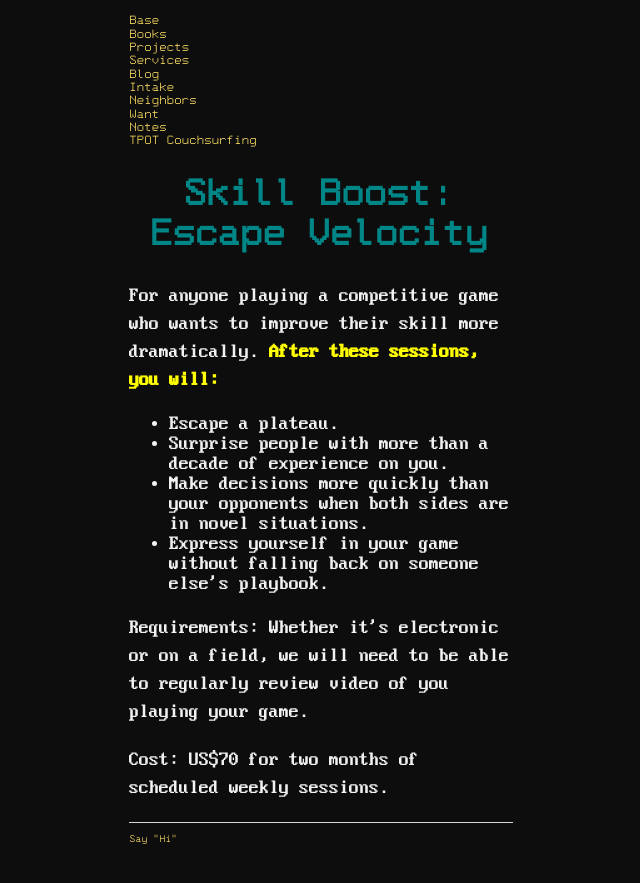
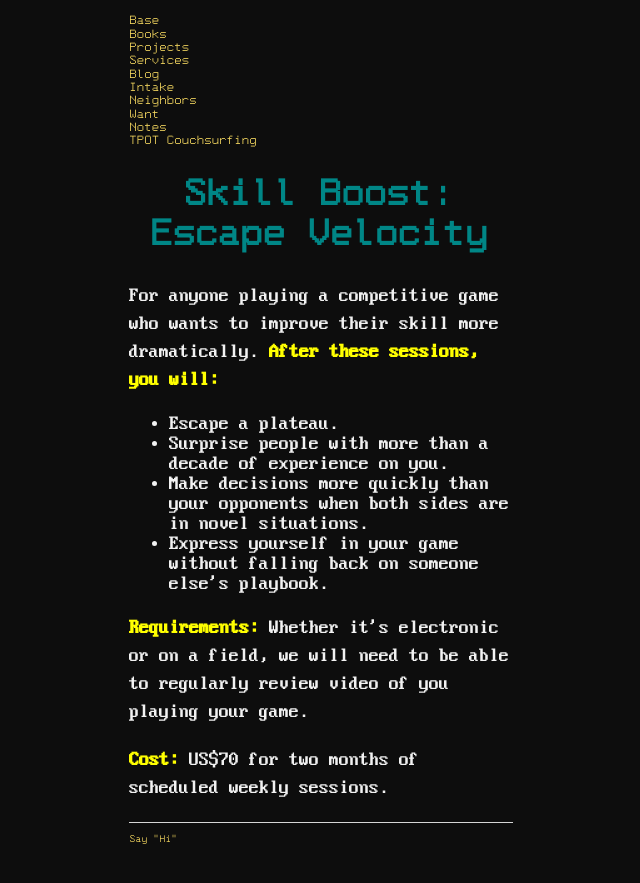
Before and after one commit to ray-dorai/ray-dorai.github.io, a Jekyll site: the page built from services.html, in a window 1280 px wide. Shown: the top 883 px of the page, without its empty margins (319-959 px from the left). Built offline with Jekyll 4.4.1, drawn with Linux system fonts in a browser that asks for light colours.

Commit message:
Update services.html

```diff
--- a/services.html
+++ b/services.html
@@ -13,5 +13,5 @@
 <li> Express yourself in your game without falling back on someone else's playbook.</li>
 </ul>
 
-<p>Requirements: Whether it's electronic or on a field, we will need to be able to regularly review video of you playing your game.</p>
-<p>Cost: US$70 for two months of scheduled weekly sessions.</p>
+<p> <b style="color:yellow;">Requirements:</b> Whether it's electronic or on a field, we will need to be able to regularly review video of you playing your game.</p>
+<p><b style="color:yellow;">Cost:</b> US$70 for two months of scheduled weekly sessions.</p>
```
